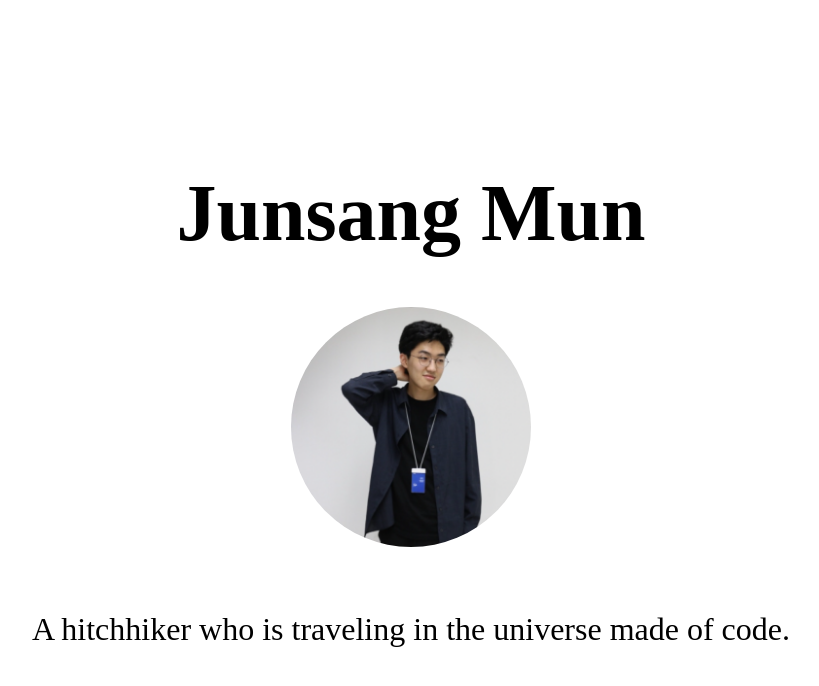
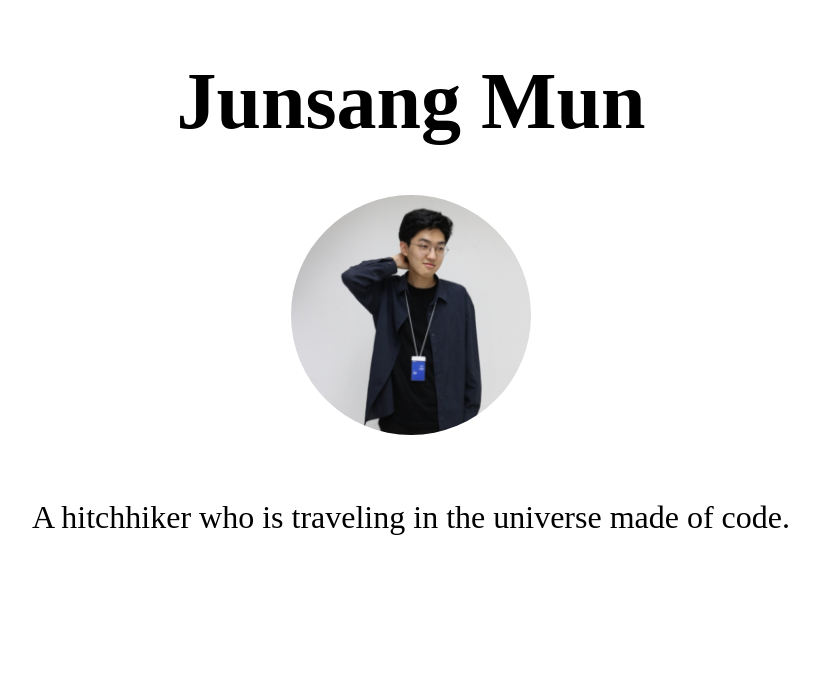
Before and after one commit to Junsang-Mun/insta_link, a plain HTML site: page index.html in a window 1280 px wide. Shown: the whole page, without its empty margins (229-1048 px from the left). Drawn offline with Linux system fonts and the light colour scheme; a web font is replaced by a local one.

Commit message:
Edit index.css;
바디 패딩이 너무 두꺼워서 3rem으로 줄임. description 부분 단어별 파편화되던 이슈 해결

```diff
--- a/index.css
+++ b/index.css
@@ -8,7 +8,7 @@
 }
 
 body {
-    padding: 10rem;
+    padding: 3rem;
     font-family: "Pretendard Variable";
 }
 
```
